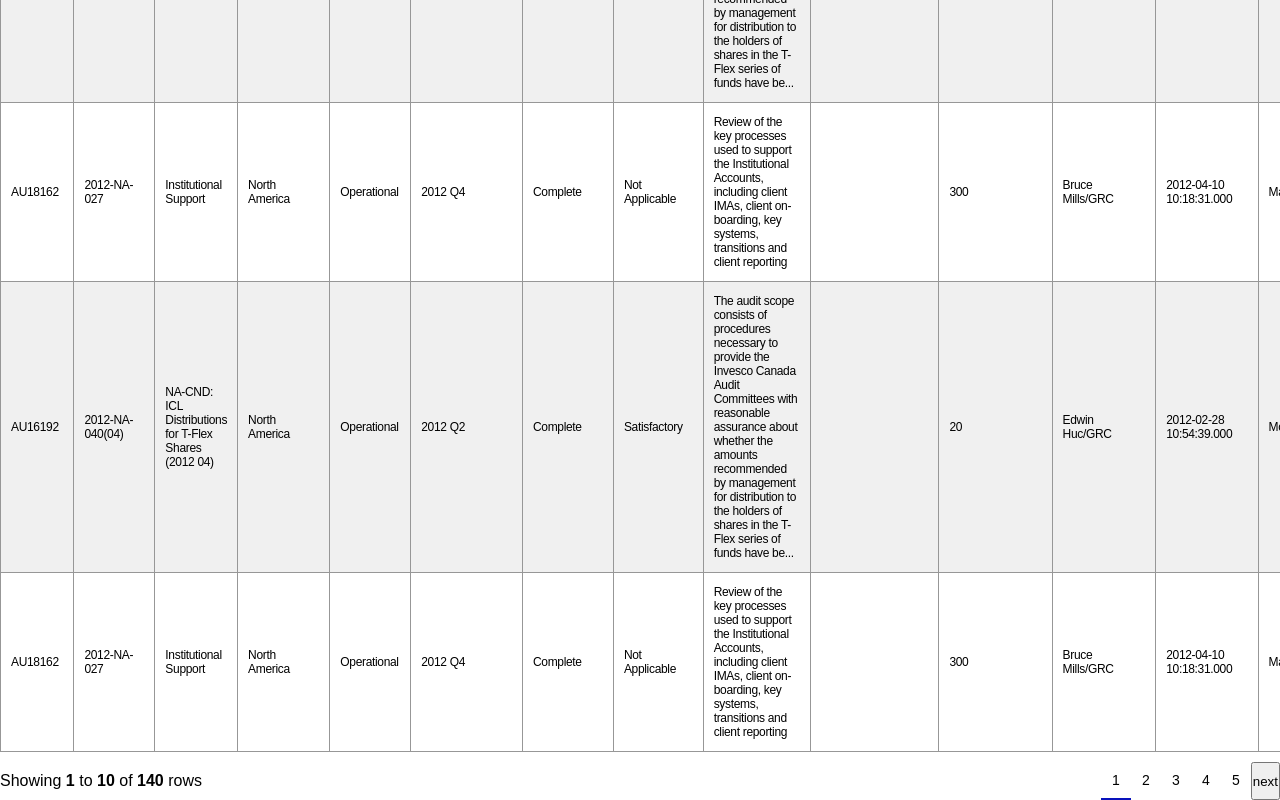
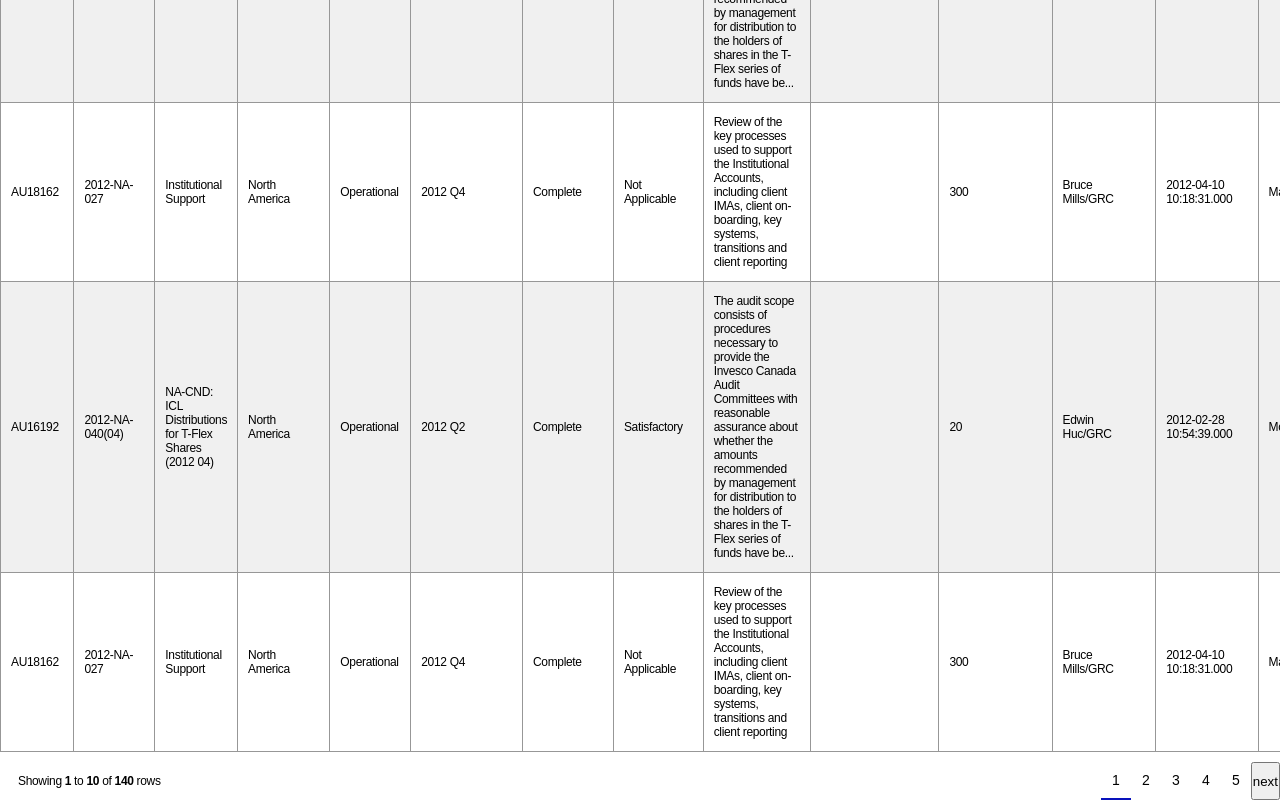
Before and after one commit to artandrey/table, a React (Create React App) app: page / in a window 1280 px wide. Shown: the part 1740-2540 px from the top of the page. Built offline with nearby package versions, Linux system fonts and the light colour scheme.

Commit message:
added styles fixed wranings

```diff
--- a/src/App.js
+++ b/src/App.js
@@ -1,5 +1,4 @@
 import React from 'react';
-import Table from './components/Table/Table';
 import TableWithFilters from './components/TableWithFilters/TableWithFilters';
 import tableData from './audit';
 
@@ -62,6 +61,7 @@ function App() {
                 searchBy={searchBy}
                 filterBy={filterBy}
                 columnsFilterOptions={columns}
+                showRows={10}
             />
         </div>
     );
--- a/src/components/Table/Table.jsx
+++ b/src/components/Table/Table.jsx
@@ -63,7 +63,7 @@ const Table = ({ className, data, columns, showRows, ...otherProps }) => {
             </table>
             {showRows && (
                 <div className={s.bottom}>
-                    <span>
+                    <span className={s.tableRowsInfoText}>
                         Showing <strong>{showStart + 1}</strong> to{' '}
                         <strong>{showEnd}</strong> of{' '}
                         <strong>{rows.length}</strong> rows
--- a/src/components/Table/Table.module.scss
+++ b/src/components/Table/Table.module.scss
@@ -32,7 +32,14 @@
 
 .bottom {
     margin-top: 10px;
+    padding-left: 18px;
     display: flex;
     justify-content: space-between;
     align-items: center;
 }
+
+.tableRowsInfoText {
+    font-size: 12px;
+    letter-spacing: -0.33px;
+    line-height: 14px;
+}
--- a/src/components/TablePagesNavigation/TablePagesNavigation.jsx
+++ b/src/components/TablePagesNavigation/TablePagesNavigation.jsx
@@ -13,7 +13,7 @@ const TablePagesNavigation = ({
         setNavigationPageNumber((number) =>
             number + 1 > pagesCount ? number : number + 1
         );
-    }, [setNavigationPageNumber]);
+    }, [setNavigationPageNumber, pagesCount]);
     const previous = useCallback(() => {
         setNavigationPageNumber((number) =>
             number - 1 <= 0 ? number : number - 1
--- a/src/components/TableWithFilters/TableWithFilters.jsx
+++ b/src/components/TableWithFilters/TableWithFilters.jsx
@@ -29,6 +29,7 @@ const TableWithFilters = ({
     searchBy,
     filterBy,
     columnsFilterOptions,
+    showRows,
     ...otherProps
 }) => {
     const [searchBarValue, setSearchBarValue] = useState('');
@@ -93,7 +94,7 @@ const TableWithFilters = ({
                     onColumnsFilterApply={setShowedColumns}
                 />
             </div>
-            <Table showRows={10} columns={columns} data={data} />
+            <Table showRows={showRows} columns={columns} data={data} />
         </div>
     );
 };
--- a/src/components/TableWithFilters/TableWithFilters.module.scss
+++ b/src/components/TableWithFilters/TableWithFilters.module.scss
@@ -6,7 +6,7 @@
     height: 70px;
     align-items: center;
     background-color: #000078;
-
+    box-shadow: #000 0 0 10px;
     &__line {
         height: 36px;
         width: 1px;
```
